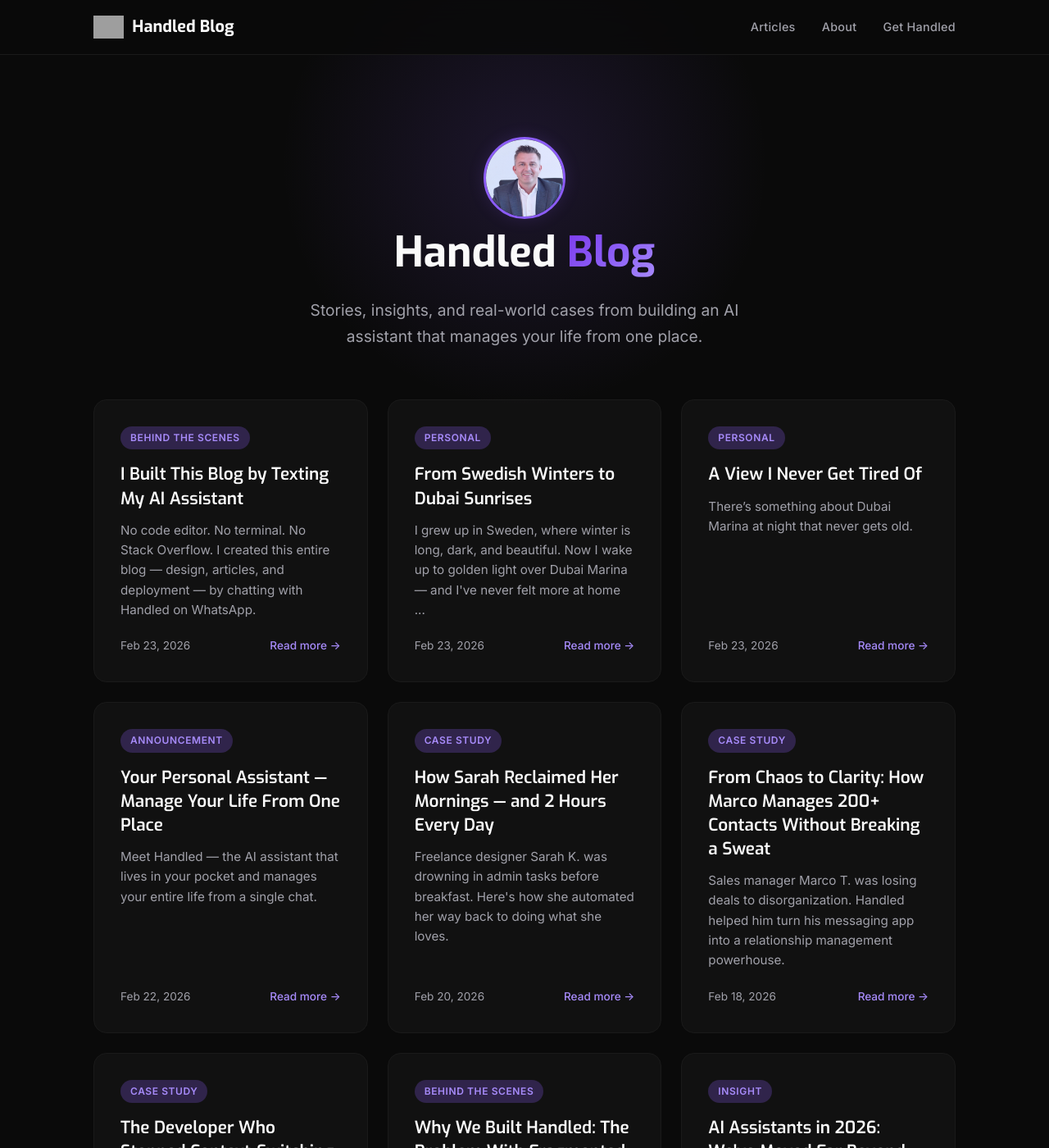
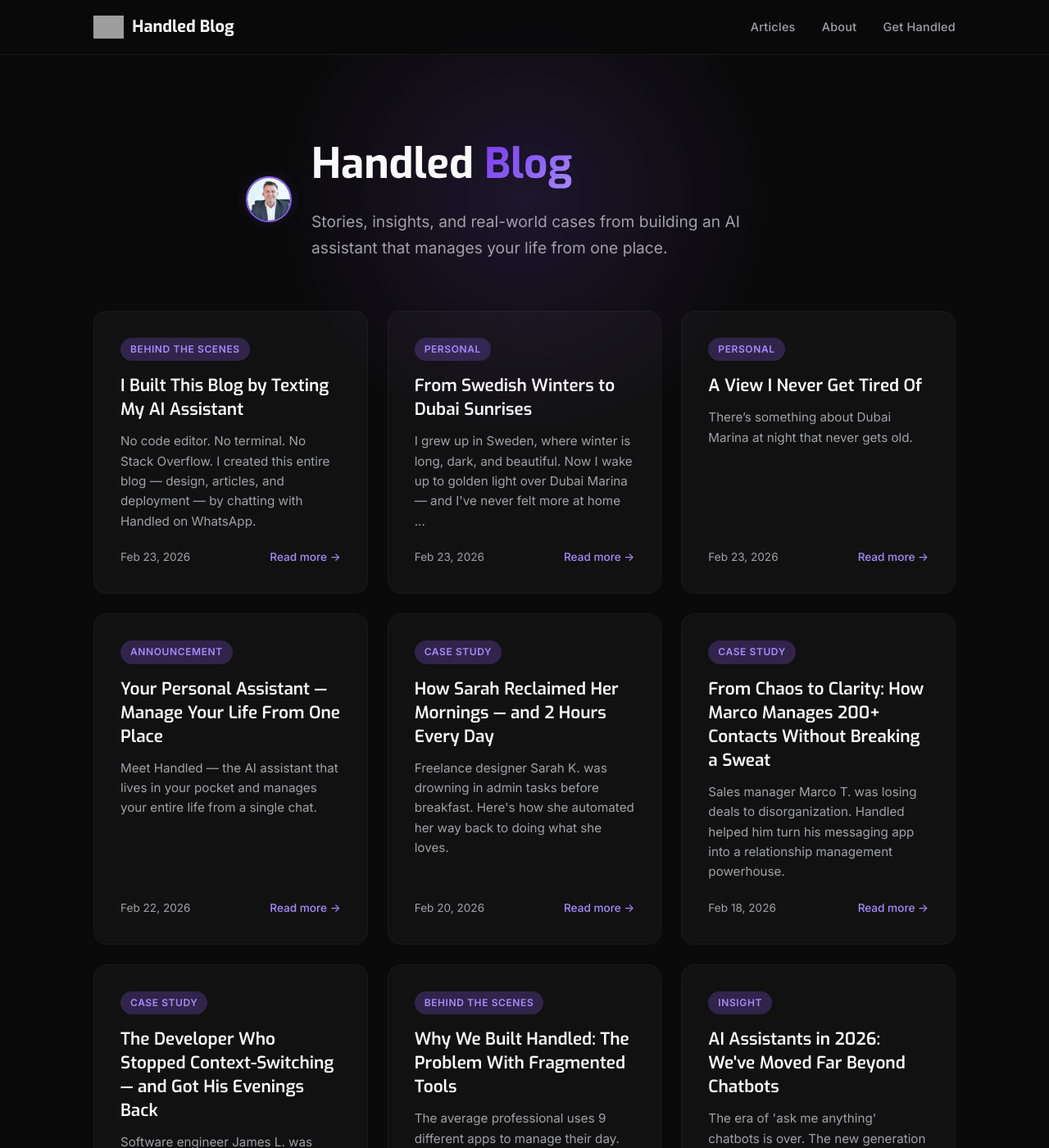
Before and after one commit to handled-sh/handled-sh.github.io, a Jekyll site: the page built from index.md, in a window 1280 px wide and 1400 px high. Shown: the whole window at 82% size. Built offline with Jekyll 4.4.1, drawn with Linux system fonts in a browser that asks for light colours; grey boxes are pictures that could not be loaded.

Commit message:
Small circular avatar on left of hero title

```diff
--- a/assets/css/style.css
+++ b/assets/css/style.css
@@ -790,15 +790,35 @@ h1, h2, h3, h4, h5, h6 {
 }
 
 /* ─── Homepage Founder Avatar ─── */
-.hero-founder {
-  margin-bottom: 24px;
+.hero-inner {
+  display: flex;
+  align-items: center;
+  gap: 24px;
+  justify-content: center;
 }
 
 .founder-avatar {
-  width: 100px;
-  height: 100px;
+  width: 56px;
+  height: 56px;
   border-radius: 50%;
   object-fit: cover;
-  border: 3px solid var(--purple);
-  box-shadow: 0 0 20px var(--purple-glow);
+  flex-shrink: 0;
+  border: 2px solid var(--purple);
+  box-shadow: 0 0 16px var(--purple-glow);
 }
+
+.hero-inner .hero-title,
+.hero-inner .hero-subtitle {
+  text-align: left;
+}
+
+@media (max-width: 480px) {
+  .hero-inner {
+    flex-direction: column;
+    text-align: center;
+  }
+  .hero-inner .hero-title,
+  .hero-inner .hero-subtitle {
+    text-align: center;
+  }
+}
```
